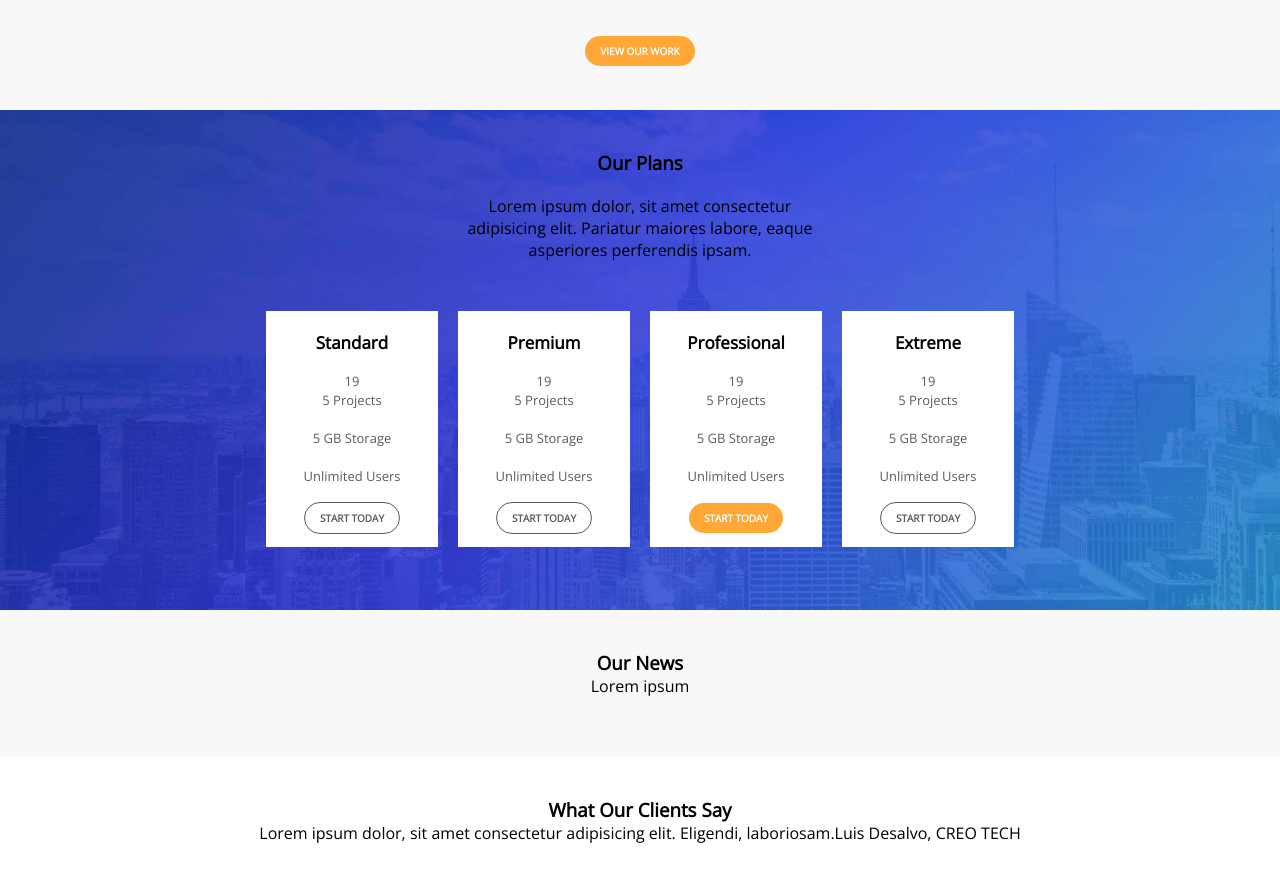
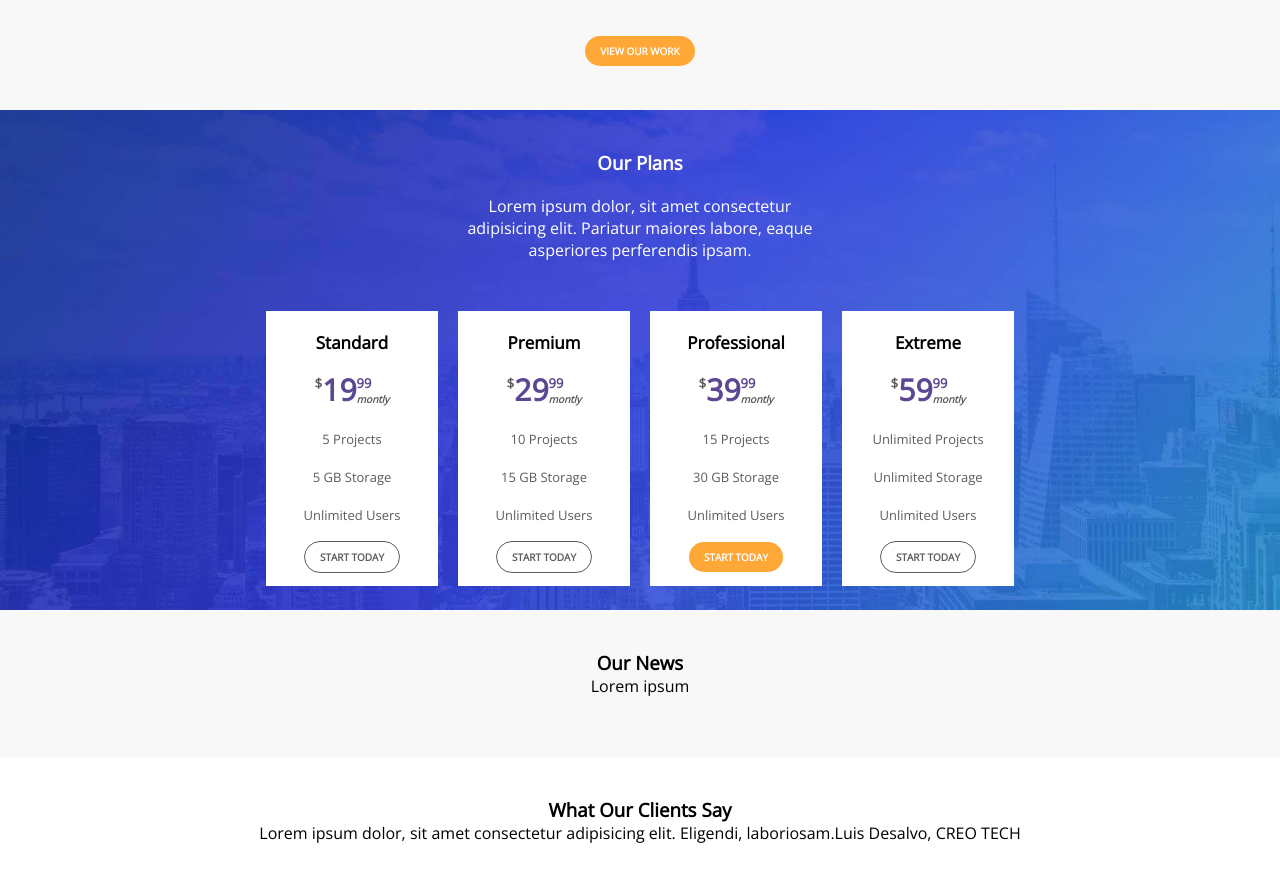
Before and after one commit to nicolofossati/proj-html-vuejs, a Vue app: page / in a window 1280 px wide. Shown: the part 2602-3484 px from the top of the page. Built offline with nearby package versions, Linux system fonts and the light colour scheme.

Commit message:
plans section completa

```diff
--- a/src/components/Card.vue
+++ b/src/components/Card.vue
@@ -15,11 +15,16 @@
         <span>{{ content }}</span>
         <span class="read-more">Read More ></span>
     </div>
-    <!-- Il primo tipo di Card (bianco)-->
+    <!-- Il terzo tipo di Card (bianco) PLANS section-->
     <div class="card" id="third-card" v-else>
         <h4>{{ title }}</h4>
         <div class="price-container">
-            <span>{{ price }}</span>
+            <span class="dollar">$</span>
+            <span class="price">{{ price }}</span>
+            <div class="rigth-price">
+                <span class="cents">99</span>
+                <span class="montly">montly</span>
+            </div>
         </div>
         <span class="poject">{{ project }} Projects</span>
         <span class="storage">{{ gigabyte }} Storage</span>
@@ -98,5 +103,39 @@ import TertiaryButton from './TertiaryButton.vue';
         display: block;
     }
 
+    .price-container {
+        display: flex;
+        justify-content: center;
+        font-weight: 900;
+
+        .dollar {
+            padding-top: 5px;
+        }
+
+        .price {
+            font-size: 30px;
+            color: $violet-text;
+            justify-items: center;
+        }
+
+        .rigth-price {
+            display: flex;
+            flex-direction: column;
+            padding-top: 5px;
+        }
+
+        .cents {
+            padding: 0;
+            align-self: start;
+            color: $violet-text;
+        }
+
+        .montly {
+            align-self: end;
+            font-style: italic;
+            font-size: 10px;
+        }
+    }
+
 }
 </style>
--- a/src/components/PageMain.vue
+++ b/src/components/PageMain.vue
@@ -66,9 +66,10 @@
                 </div>
                 <div class="card-container">
                     <Card :cardtype="'third'" :title="'Standard'" :price="'19'" :project="'5'" :gigabyte="'5 GB'" />
-                    <Card :cardtype="'third'" :title="'Premium'" :price="'19'" :project="'5'" :gigabyte="'5 GB'" />
-                    <Card :cardtype="'third'" :title="'Professional'" :price="'19'" :project="'5'" :gigabyte="'5 GB'" />
-                    <Card :cardtype="'third'" :title="'Extreme'" :price="'19'" :project="'5'" :gigabyte="'5 GB'" />
+                    <Card :cardtype="'third'" :title="'Premium'" :price="'29'" :project="'10'" :gigabyte="'15 GB'" />
+                    <Card :cardtype="'third'" :title="'Professional'" :price="'39'" :project="'15'" :gigabyte="'30 GB'" />
+                    <Card :cardtype="'third'" :title="'Extreme'" :price="'59'" :project="'Unlimited'"
+                        :gigabyte="'Unlimited'" />
                 </div>
             </div>
         </section>
@@ -190,6 +191,7 @@ import Card from './Card.vue';
         background-image: url('../img/background1.jpg');
         background-size: cover;
         height: 500px;
+        color: white;
     }
 
     .button-container {
--- a/src/styles/colors.scss
+++ b/src/styles/colors.scss
@@ -5,3 +5,4 @@ $tertiary-color: #0369d7;
 $primary-bg-color: #f8f8f8;
 $light-grey-text: #bcbbbc;
 $grey-text: #5d5c5d;
+$violet-text: #5b4792;
```
